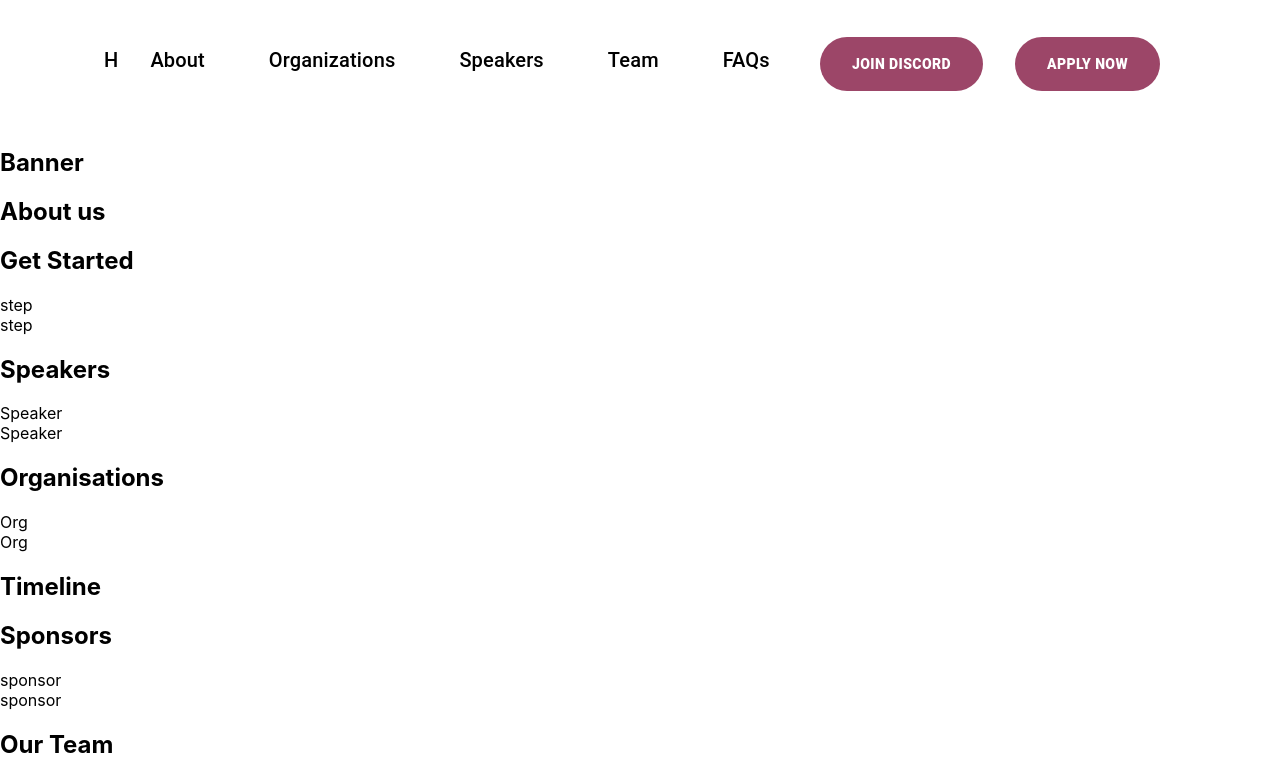
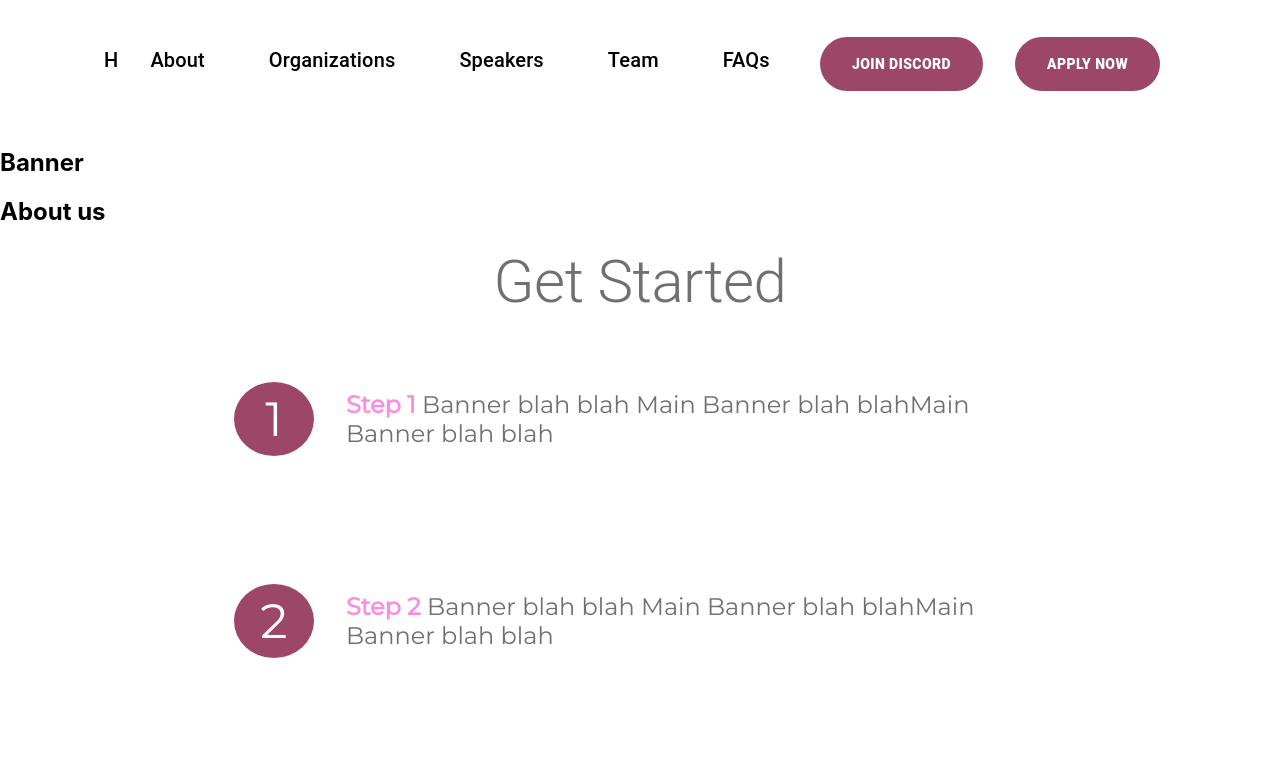
Before and after one commit to Hacktoberfest-India/website, a React (Create React App) app: page / in a window 1280 px wide. Shown: the top 781 px of the page. Built offline with nearby package versions, Linux system fonts and the light colour scheme.

Commit message:
added get started page

```diff
--- a/src/components/GetStarted/GetStarted.jsx
+++ b/src/components/GetStarted/GetStarted.jsx
@@ -1,12 +1,30 @@
 import React from "react";
+import { Typography } from "@material-ui/core";
 import Step from "./Step";
+import classes from "./getStarted.module.css";
 
 function GetStarted() {
     return (
-        <div>
-            <h2>Get Started</h2>
-            <Step />
-            <Step />
+        <div className={classes.getStarted}>
+            <Typography className={classes.title} variant="h2">
+                Get Started
+            </Typography>
+            <Step
+                number="1"
+                text="Banner blah blah Main Banner blah blahMain Banner blah blah"
+            />
+            <Step
+                number="2"
+                text="Banner blah blah Main Banner blah blahMain Banner blah blah"
+            />
+            <Step
+                number="3"
+                text="Banner blah blah Main Banner blah blahMain Banner blah blah"
+            />
+            <Step
+                number="4"
+                text="Banner blah blah Main Banner blah blahMain Banner blah blah"
+            />
         </div>
     );
 }
--- a/src/components/GetStarted/Step.jsx
+++ b/src/components/GetStarted/Step.jsx
@@ -1,6 +1,17 @@
+/* eslint-disable react/prop-types */
 import React from "react";
-// takes num and text as input
-function Step() {
-    return <div>step</div>;
-}
+import classes from "./getStarted.module.css";
+
+const Step = ({ number, text }) => (
+    <div className={classes.step}>
+        <div className={classes.number}>{number}</div>
+        <div className={classes.text}>
+            <span style={{ color: "#FF8AE2", fontWeight: 900 }}>
+                Step {number}
+            </span>
+            &nbsp;
+            <span>{text}</span>
+        </div>
+    </div>
+);
 export default Step;
--- /dev/null
+++ b/src/components/GetStarted/getStarted.module.css
@@ -0,0 +1,44 @@
+.getStarted {
+    display: flex;
+    flex-direction: column;
+    justify-content: center;
+    align-items: center;
+    margin: 1rem;
+}
+
+.title {
+    font-family: Montserrat;
+    font-style: normal;
+    font-weight: normal;
+    color: #707070;
+}
+
+.step {
+    display: flex;
+    align-items: center;
+    margin: 3rem 0;
+}
+
+.number {
+    width: 2rem;
+    height: max-content;
+    margin: 1rem 2rem 1rem 0;
+    padding: 0.5rem 1.5rem;
+    text-align: center;
+    font-family: Montserrat;
+    font-style: normal;
+    font-weight: normal;
+    font-size: 48px;
+    color: #ffffff;
+    background: #9c4668;
+    border-radius: 50%;
+}
+
+.text {
+    font-family: Montserrat;
+    font-style: normal;
+    font-weight: normal;
+    font-size: 24px;
+    max-width: 700px;
+    color: #707070;
+}
--- a/src/components/Navbar/navbar.module.css
+++ b/src/components/Navbar/navbar.module.css
@@ -47,7 +47,7 @@
     font-weight: 900 !important;
 }
 
-@media only screen and (max-width: 600px) {
+@media only screen and (max-width: 900px) {
     .nav {
         margin: 0;
     }
--- a/src/index.css
+++ b/src/index.css
@@ -1,13 +1,10 @@
+@import url("https://fonts.googleapis.com/css2?family=Montserrat&display=swap");
+
 body {
-  margin: 0;
-  font-family: -apple-system, BlinkMacSystemFont, 'Segoe UI', 'Roboto', 'Oxygen',
-    'Ubuntu', 'Cantarell', 'Fira Sans', 'Droid Sans', 'Helvetica Neue',
-    sans-serif;
-  -webkit-font-smoothing: antialiased;
-  -moz-osx-font-smoothing: grayscale;
+    margin: 0;
+    font-family: -apple-system, BlinkMacSystemFont, "Segoe UI", "Roboto",
+        "Oxygen", "Ubuntu", "Cantarell", "Fira Sans", "Droid Sans",
+        "Helvetica Neue", sans-serif;
+    -webkit-font-smoothing: antialiased;
+    -moz-osx-font-smoothing: grayscale;
 }
-
-code {
-  font-family: source-code-pro, Menlo, Monaco, Consolas, 'Courier New',
-    monospace;
-}
```
